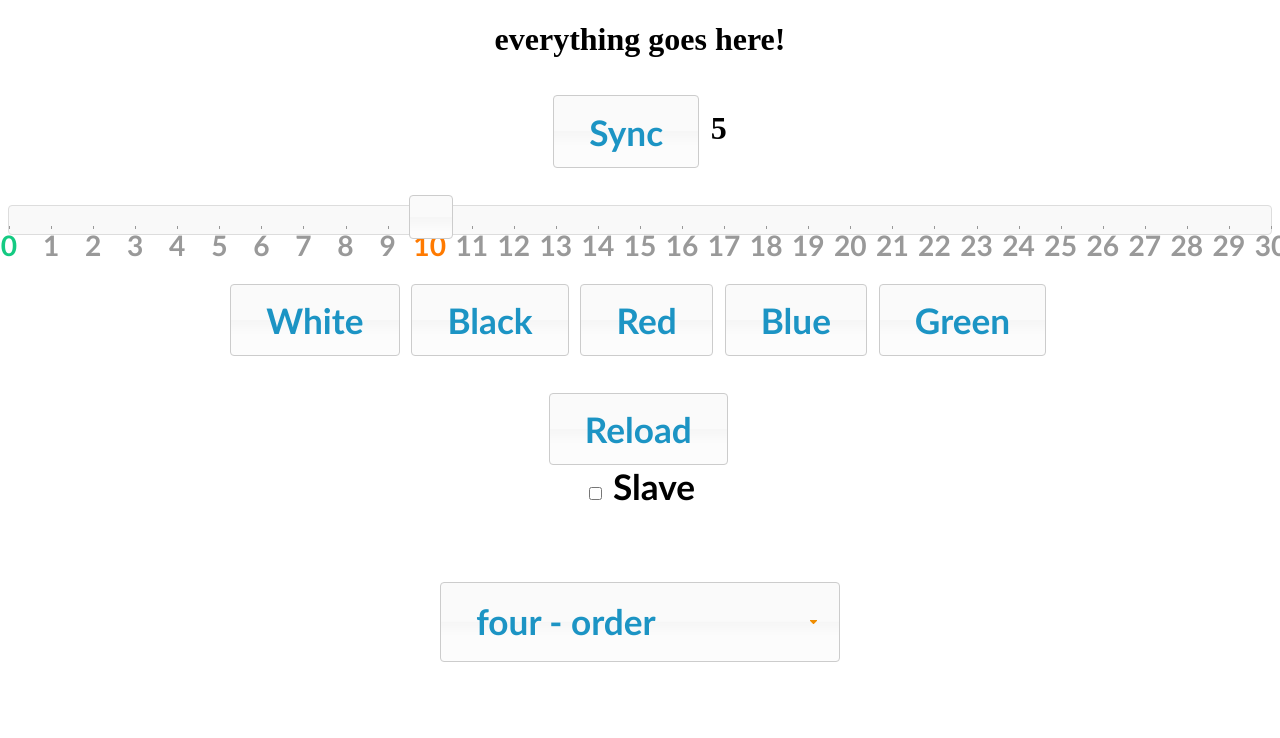
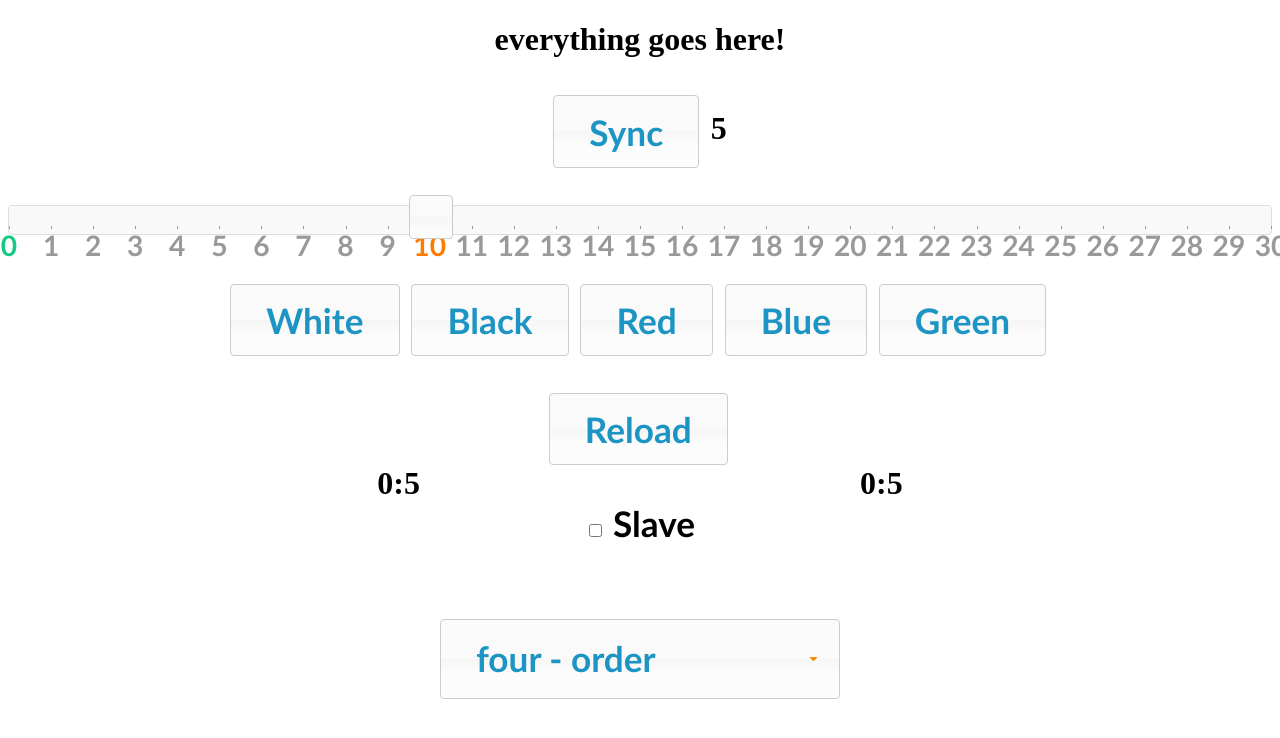
Before and after one commit to kinetecharts/markov_dance_abstract, a website: page public/views/control.html in a window 1280 px wide. Drawn offline with nearby package versions, Linux system fonts and the light colour scheme; no server answers.

Commit message:
add two clock

```diff
--- a/public/js/control.js
+++ b/public/js/control.js
@@ -5,6 +5,8 @@ var clientSlaveMode = false;
 var duration = 10;
 var cnt = duration+1;
 var timeoutId = null;
+var clock1 = 0;
+var clock2 = 0;
 
 var socket = io.connect(window.location.origin);
 socket.on('from server', function(data){
@@ -14,6 +16,10 @@ socket.on('from server', function(data){
   $('#kinect').html('kinect x:'+data.x+"<br/>y:"+data.y+"z:"+data.z);
   console.log(data);
 });
+
+var formatClock=function(clock){
+	return ""+(Math.floor(clock/60)) + ":" + (clock%60);
+};
 
 var updateCnt=function(){
 	cnt--;
@@ -25,6 +31,8 @@ var updateCnt=function(){
 		cnt = duration;
 	}
 	$('#counter').text(cnt);
+	$('#clock1').text(formatClock(clock1++));
+	$('#clock2').text(formatClock(clock2++));
 	timeoutId = setTimeout(function(){
 		updateCnt();
 	}, 1000)
@@ -96,6 +104,13 @@ $(document).ready(function() {
             socket.emit('control', {control:'system', value: name});
         });
 
+	$('#clock1').click(function(){
+		clock1 = 0;
+	})
+	$('#clock2').click(function(){
+		clock2 = 0;
+	})
+
 	updateCnt();
 
 });
--- a/public/views/control.html
+++ b/public/views/control.html
@@ -30,6 +30,7 @@
       <div id="state-button-4">Green</div> <br /><br />
 
       <div id="reload-button">Reload</div>
+      <div> <span id="clock1"></span>  &nbsp; &nbsp; &nbsp; &nbsp; &nbsp; &nbsp; &nbsp; &nbsp; &nbsp; &nbsp; &nbsp; &nbsp; &nbsp; &nbsp; &nbsp; &nbsp; &nbsp; &nbsp; &nbsp; &nbsp; &nbsp; &nbsp; &nbsp; &nbsp; &nbsp; &nbsp; &nbsp;    <span id="clock2"></span></div>
       <div>
         <input id="trigger-mode" type="checkbox"/>
         <label for="check" class="ui-widget">Slave</label>
@@ -38,7 +39,6 @@
       <div>
         <select id="samples" name="samples" style="width:400px; height:20px">
       </div>
-
     </h1></center>
   </div>
   </body>
```
Also changed, not shown: 1 other file.
